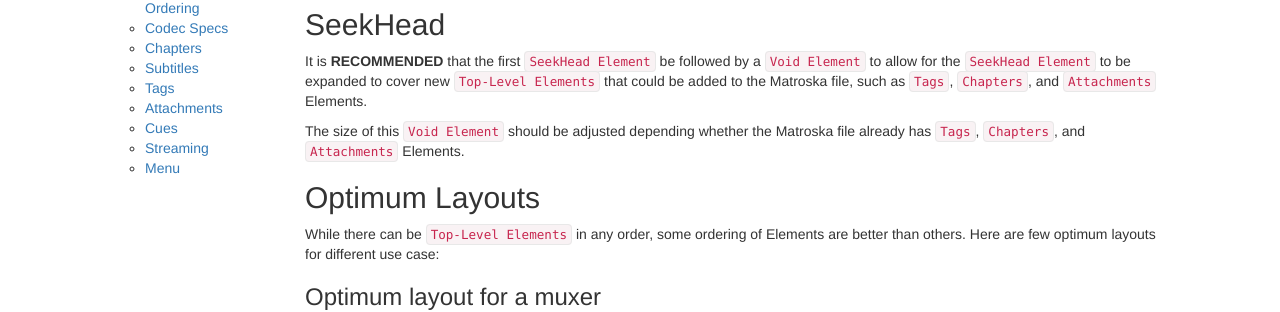
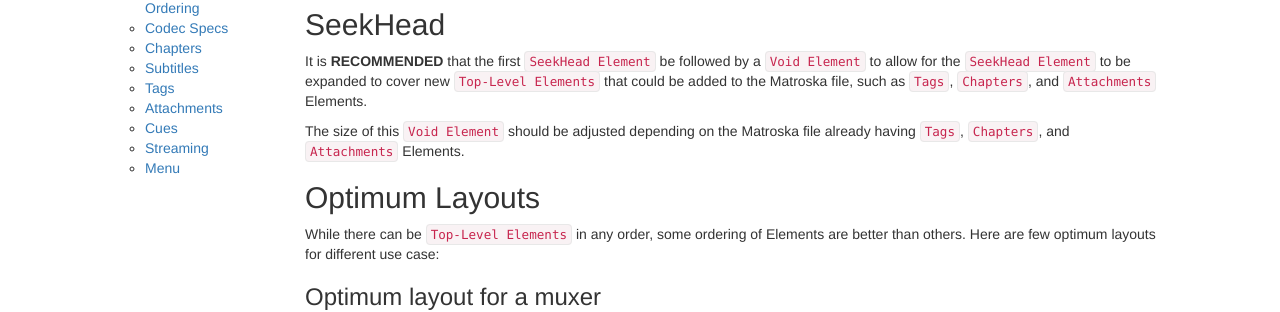
Before and after one commit to ietf-wg-cellar/matroska-specification, a Jekyll site: the page built from matroska_implement.md, in a window 1280 px wide. Shown: the part 247-559 px from the top of the page. Built offline with Jekyll 4.4.1, drawn with Linux system fonts in a browser that asks for light colours; our own code applies the rules of GitHub Pages for plain Markdown files.

Commit message:
Fix depending on

```diff
--- a/matroska_implement.md
+++ b/matroska_implement.md
@@ -11,7 +11,7 @@
 allow for the `SeekHead Element` to be expanded to cover new `Top-Level Elements`
 that could be added to the Matroska file, such as `Tags`, `Chapters`, and `Attachments` Elements.
 
-The size of this `Void Element` should be adjusted depending whether the Matroska file already has
+The size of this `Void Element` should be adjusted depending on the Matroska file already having
 `Tags`, `Chapters`, and `Attachments` Elements.
 
 ## Optimum Layouts
```
